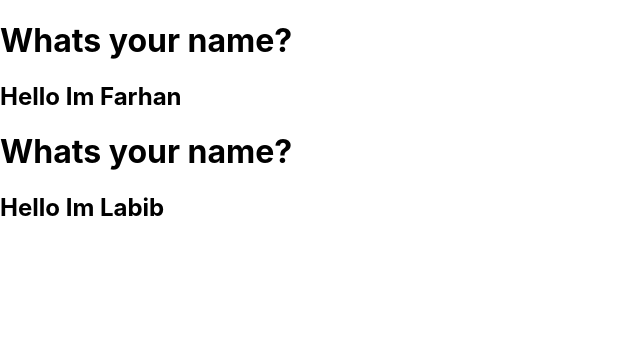
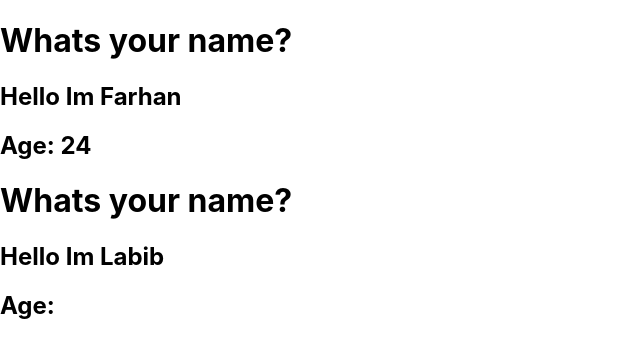
Before and after one commit to Farhan-labib/React-practice, a React (Create React App) app in the folder myreact-app/: page / in a window 1280 px wide. Shown: the top 358 px of the page, without its empty margins (0-640 px from the left). Built offline with nearby package versions, Linux system fonts and the light colour scheme.

Commit message:
multiple object in props

```diff
--- a/myreact-app/src/index.js
+++ b/myreact-app/src/index.js
@@ -8,7 +8,7 @@ import reportWebVitals from './reportWebVitals';
 const root = ReactDOM.createRoot(document.getElementById('root'));
 root.render(
   <React.StrictMode>
-    <Nc names="Farhan"/>
+    <Nc names="Farhan" age="24"/>
     <Nc names="Labib"/>
   </React.StrictMode>
 );
--- a/myreact-app/src/newcomp.js
+++ b/myreact-app/src/newcomp.js
@@ -6,6 +6,7 @@ function Nc(props) {
   <div>
   <h1>Whats your name?</h1>
   <h2>Hello Im {props.names}</h2>
+  <h2>Age: {props.age}</h2>
   </div>
   );
 }
```
